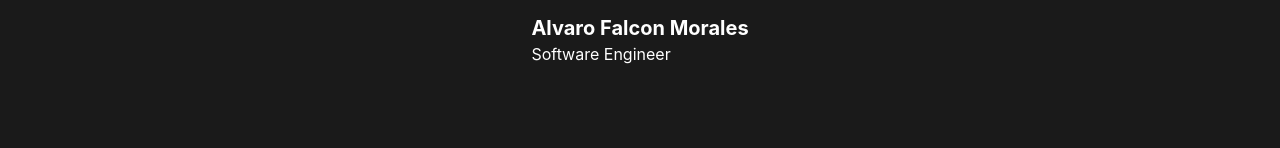
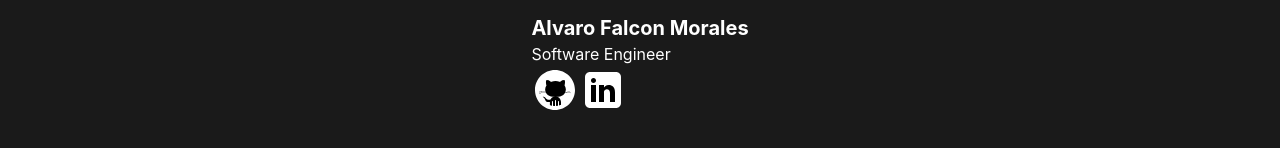
Before and after one commit to AlvaroFalcon/alvarofalcon.github.io, a React (Create React App) app: page / in a window 1280 px wide. Shown: the part 298-446 px from the top of the page. Built offline with nearby package versions, Linux system fonts and the light colour scheme.

Commit message:
wip: adding social media items

```diff
--- a/src/components/Header.tsx
+++ b/src/components/Header.tsx
@@ -1,4 +1,5 @@
 import Avatar from "./Avatar";
+import SocialMediaContainer from "./SocialMediaContainer";
 
 export default function Header() {
   return (
@@ -9,6 +10,7 @@ export default function Header() {
       <div>
         <h1 className={"text-xl font-bold"}>Alvaro Falcon Morales</h1>
         <p>Software Engineer</p>
+        <SocialMediaContainer />
       </div>
     </header>
   );
--- /dev/null
+++ b/src/components/Icons.ts
@@ -0,0 +1,4 @@
+import GithubIcon from "../resources/github_icon.svg";
+import LinkedinIcon from "../resources/linkedin_icon.svg";
+
+export { GithubIcon, LinkedinIcon };
--- /dev/null
+++ b/src/components/SocialMediaContainer.tsx
@@ -0,0 +1,11 @@
+import SocialMediaItem from "./SocialMediaItem";
+import { GithubIcon, LinkedinIcon } from "./Icons";
+
+export default function SocialMediaContainer() {
+  return (
+    <div className={"flex"}>
+      <SocialMediaItem icon={GithubIcon} />
+      <SocialMediaItem icon={LinkedinIcon} />
+    </div>
+  );
+}
--- /dev/null
+++ b/src/components/SocialMediaItem.tsx
@@ -0,0 +1,7 @@
+export default function SocialMediaItem(props: { icon: any }) {
+  return (
+    <div>
+      <img src={props.icon} alt="" />
+    </div>
+  );
+}
```
Also changed, not shown: src/resources/github_icon.svg (added), src/resources/linkedin_icon.svg (added).
